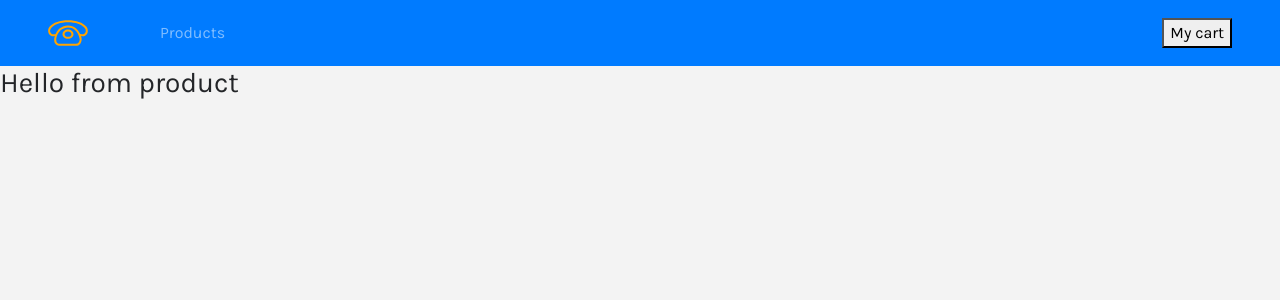
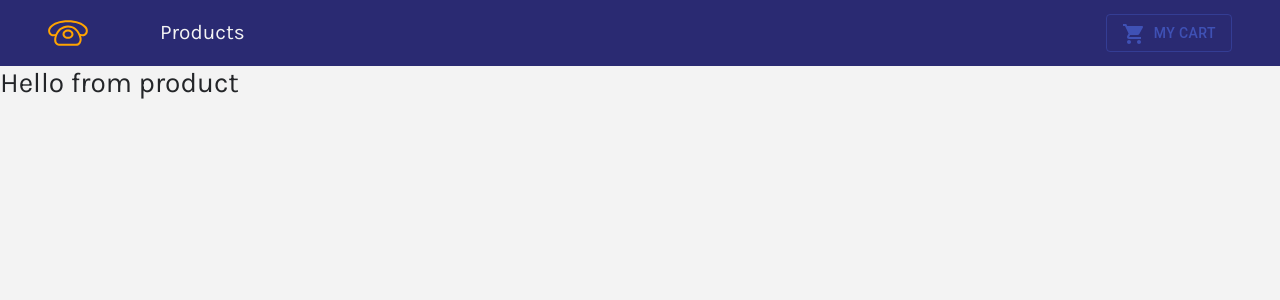
Before and after one commit to edonadei/siren-react-app, a React (Create React App) app: page / in a window 1280 px wide. Shown: the top 300 px of the page. Built offline with nearby package versions, Linux system fonts and the light colour scheme.

Commit message:
add styled packages and finishing navbar

```diff
--- a/package.json
+++ b/package.json
@@ -10,7 +10,8 @@
     "react": "^16.8.6",
     "react-dom": "^16.8.6",
     "react-router-dom": "^5.0.1",
-    "react-scripts": "3.0.1"
+    "react-scripts": "3.0.1",
+    "styled-components": "^4.3.2"
   },
   "scripts": {
     "start": "react-scripts start",
--- a/src/App.js
+++ b/src/App.js
@@ -1,10 +1,8 @@
 import React from 'react';
 import './App.css';
 import "bootstrap/dist/css/bootstrap.min.css";
-import Home from '@material-ui/icons/Home';
 import Navbar from './components/Navbar';
 import Cart from './components/Cart';
-import Product from './components/Product';
 import ProductList from './components/ProductList';
 import Default from './components/Default';
 import Details from './components/Details';
--- a/src/components/Navbar.js
+++ b/src/components/Navbar.js
@@ -1,34 +1,45 @@
 import React, { Component } from "react";
 import { Link } from "react-router-dom";
-import AccessAlarmIcon from "@material-ui/icons/AccessAlarm";
+import Cart from "@material-ui/icons/ShoppingCart";
+import Button from "@material-ui/core/Button";
 import logo from "../logo.svg";
+import styled from "styled-components"
 
 class Navbar extends Component {
   render() {
     return (
-      <nav className="navbar navbar-expand-sm bg-primary navbar-dark px-sm-5">
+      <NavWrapper className="navbar navbar-expand-sm navbar-dark px-sm-5">
         <Link to="/">
           <img src={logo} alt="store" className="navbar-brand" />
-
         </Link>
         <ul className="navbar-nav align-items-center">
           <li className="nav-item ml-5">
-
             <Link to="/" className="nav-link">
               Products
             </Link>
           </li>
         </ul>
 
-        <Link to='/cart' className="ml-auto">
-        <button>
-          <i className="fas fa-cart-plus" />
-          My cart
-        </button>
+        <Link to="/cart" className="ml-auto">
+          <Button variant="outlined" color="primary">
+            <span className="mr-2">
+              <Cart />
+            </span>
+            My cart
+          </Button>
         </Link>
-      </nav>
+      </NavWrapper>
     );
   }
 }
 
+const NavWrapper = styled.nav`
+background: var(--mainBlue);
+.nav-link {
+  color: var(--mainWhite) !important;
+  font-size: 1.3rem;
+  text-transform:capitalize !important;
+}
+`;
+
 export default Navbar;
```
Also changed, not shown: 1 other file (tests, documents, lock files or other folders).
